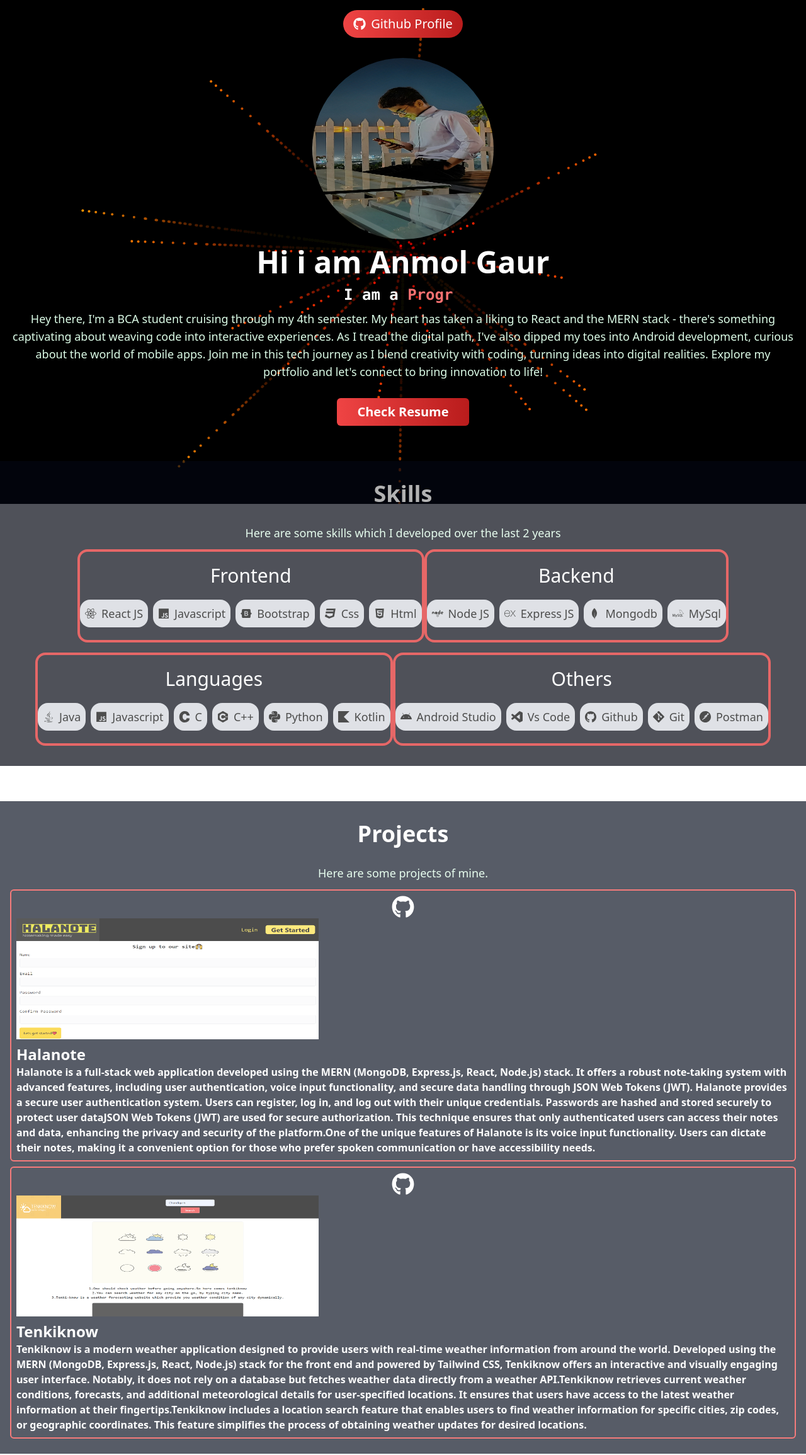
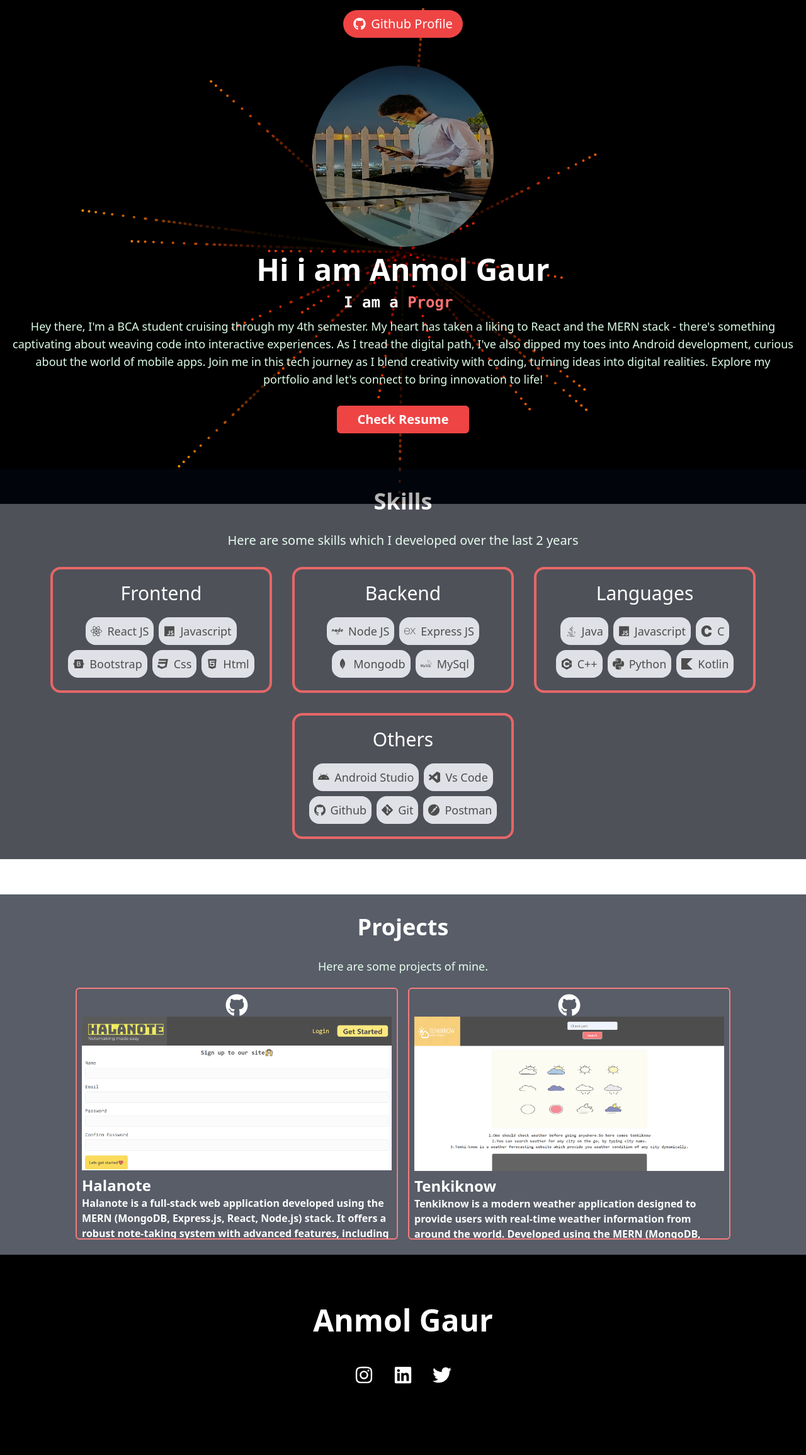
Before and after one commit to Anmolgaur7/portfolio, a React (Create React App) app: page / in a window 1280 px wide. Shown: the whole page at 63% size. Built offline with nearby package versions, Linux system fonts and the light colour scheme.

Commit message:
completed

```diff
--- a/public/index.html
+++ b/public/index.html
@@ -26,7 +26,7 @@
     -->
     <title>React App</title>
   </head>
-  <body>
+  <body style=" overflow-x: hidden;">
     <noscript>You need to enable JavaScript to run this app.</noscript>
     <div id="root"></div>
     <!--
--- a/src/App.css
+++ b/src/App.css
@@ -1,5 +1,5 @@
 .App {
-  text-align: center;
+  text-align: center;;
 }
 
 .App-logo {
--- a/src/App.js
+++ b/src/App.js
@@ -2,6 +2,8 @@ import Particle from "../src/components/particles";
 import Aboutme from "./components/Aboutme";
 import Skills from "./components/skills";
 import Project from "./components/project";
+import Footer from "./components/footer";
+
 
 function App() {
   return (
@@ -10,6 +12,7 @@ function App() {
     <Aboutme/>
     <Skills/>
     <Project/>
+    <Footer/>
     </>
   );
 }
--- a/src/components/Aboutme.jsx
+++ b/src/components/Aboutme.jsx
@@ -5,8 +5,8 @@ import { FaGithub } from 'react-icons/fa';
 function Aboutme() {
   return (
     <>
-      <div className='flex justify-center p-4'>
-        <a href=""><button className='rounded-3xl  bg-gradient-to-r flex justify-center items-center from-red-500 to-red-700  text-white text-xl pt-2 pb-2 pr-4 pl-4'> <FaGithub className='mr-2'/>Github Profile</button></a>
+      <div className='flex justify-center p-4 mb-3'>
+        <a href="https://github.com/Anmolgaur7"><button className='rounded-3xl  bg-red-500 flex justify-center items-center text-white text-xl pt-2 pb-2 pr-4 pl-4'> <FaGithub className='mr-2'/>Github Profile</button></a>
       </div>
       <div className='flex flex-col items-center pt-4'>
         <img src={mine} className='w-[18rem] h-[18rem] rounded-full' alt='image' />
@@ -33,7 +33,7 @@ function Aboutme() {
             As I tread the digital path, I've also dipped my toes into Android development, curious about the world of mobile apps.
             Join me in this tech journey as I blend creativity with coding, turning ideas into digital realities. Explore my portfolio and let's connect to bring innovation to life!</p>
         </div>
-        <button className='rounded-md bg-gradient-to-r from-red-500 to-red-700 text-white text-xl pr-8 pl-8 pt-2 pb-2 mt-7 mb-2s font-bold'>Check Resume</button>
+        <button className='rounded-md bg-red-500 text-white text-xl pr-8 pl-8 pt-2 pb-2 mt-7 mb-2s font-bold'>Check Resume</button>
       </div>
     </>
   )
--- /dev/null
+++ b/src/components/footer.jsx
@@ -0,0 +1,18 @@
+import React from 'react'
+import { FaInstagram, FaLinkedin, FaTwitter } from 'react-icons/fa'
+
+function footer() {
+  return (
+    <div className=' bg-black justify-center flex-col items-center flex p-12 md:p-20 '>
+     <h1 className='text-4xl text-white font-bold font-sans md:text-5xl'>Anmol Gaur</h1>
+
+     <div className='p-4  text-white flex  text-2xl mt-4 justify- flex-wrap'>
+    <a href="https://www.instagram.com/anmol____gaur/"><FaInstagram className=' m-2  hover:text-red-400 md:m-4 text-3xl'/></a>
+    <a href="https://www.linkedin.com/in/anmol-gaur-79963222b/"><FaLinkedin className=' m-2 hover:text-red-400 md:m-4 text-3xl'/></a>
+    <a href="https://twitter.com/AnmolGaur26"><FaTwitter className=' m-2 hover:text-red-400 md:m-4 text-3xl'/></a>
+     </div>
+    </div>
+  )
+}
+
+export default footer
--- a/src/components/project.jsx
+++ b/src/components/project.jsx
@@ -4,10 +4,10 @@ import  Projectcard  from "../components/projectcard";
 
 export default function project() {
   return (
-    <div className='bg-gray-900 container mt-14 min-h-fit opacity-70 flex flex-col p-4 justify-center'>
+    <div className='bg-gray-900  mt-14 min-h-fit w-screen opacity-70 flex flex-col p-4 justify-center'>
         <h1 className='text-4xl font-bold font-sans text-center text-white p-4'>Projects</h1>
         <p className='text-lg font-medium font-sans text-center pl-6 pr-6 text-green-100 m-3 '>Here are some projects of mine.</p>
-        <div className=''>
+        <div className='flex flex-col justify-center items-center md:flex-row flex-wrap'>
          {
           projectdata.map(proj=>(
           <Projectcard pimage={proj.pimage} ptitle={proj.ptitle} pdesc={proj.pdesc} plink={proj.plink}/>
--- a/src/components/projectcard.jsx
+++ b/src/components/projectcard.jsx
@@ -4,11 +4,11 @@ import {FaGithub} from "react-icons/fa";
 export default function projectcard(props)
 {
   return (
-    <div className='container  border-2 border-red-500 rounded-md flex-col p-2 mb-2 text-white'>
+    <div className=' border-2 w-[70vw] h-[50vh] border-red-500 rounded-md p-2 m-2 text-white overflow-scroll md:w-[40vw] h-[50vh] overflow-x-hidden   '>
      <div className='flex justify-center items-center'>
-     <a href={props.plink}><FaGithub className='text-4xl text-center hover:text-red-400'/></a>
+     <a href={props.plink}><FaGithub className='text-4xl text-center  hover:text-red-400'/></a>
     </div>
-    <img src={props.pimage} className='w-[30rem] h-[12rem] mb-2' alt="project"/>
+    <img src={props.pimage} className='mb-2 w-auto' alt="project"/>
     <h1 className='text-2xl font-bold font-sans text-white '>{props.ptitle}</h1>
     <h1 className='text-md font-semibold font-sans text-white'>{props.pdesc}</h1>
     </div>
--- a/src/components/skills.jsx
+++ b/src/components/skills.jsx
@@ -7,12 +7,12 @@ function skills() {
   return (
     <div className='bg-gray-950 mt-14 min-h-fit opacity-70 flex flex-col p-4 justify-center'>
     <div>
-    <h1 className='text-4xl font-bold font-sans text-center text-white p-4'>Skills</h1>
-    <p className='text-lg font-medium font-sans text-center pl-6 pr-6 text-green-100 m-3 '>Here are some skills which I developed over the last 2 years</p>
+    <h1 className='text-4xl font-bold font-sans text-center text-white p-4 '>Skills</h1>
+    <p className='text-lg font-medium font-sans text-center pl-6 pr-6 text-green-100 m-3 sm: text-xl '>Here are some skills which I developed over the last 2 years</p>
     </div>
-    <div className='flex justify-center flex-wrap items-center'>
+    <div className='flex justify-center flex-wrap items-center '>
  <Slide triggerOnce={true}>
-    <div className='bg-gray-950 text-white border-4 w-full rounded-2xl mb-4  border-red-600 pt-3 pb-5 pr-15 pl-15 text-center'>
+    <div className='bg-gray-950 text-white border-4 w-[22rem] container rounded-2xl mb-4  border-red-600 pt-3 pb-5 pr-15 pl-15 text-center sm: m-4'>
     <h1 className='text center text-3xl font-medium p-2 mb-3'>Frontend</h1>
     <div className=' justify-center flex-wrap flex  gap-2 '>
       <div className=' text-black border-red-600 text-lg font-medium flex items-center  bg-gray-300 p-2 rounded-2xl hover:bg-blue-400'>
@@ -38,7 +38,7 @@ function skills() {
     </div>
     </Slide>
     <Slide triggerOnce={true}>
-    <div className='bg-gray-950 text-white border-4 w-full rounded-2xl mb-4 border-red-600 pt-3 pb-5 pr-15 pl-15 text-center'>
+    <div className='bg-gray-950 text-white border-4  w-[22rem] rounded-2xl mb-4 border-red-600 pt-3 pb-5 pr-15 pl-15 text-center sm: m-4'>
     <h1 className='text center text-3xl font-medium p-2 mb-3'>Backend</h1>
     <div className=' justify-center flex-wrap flex  gap-2 '>
       <div className=' text-black border-red-600 text-lg font-medium flex items-center  bg-gray-300 p-2 rounded-2xl hover:bg-green-400'>
@@ -58,7 +58,7 @@ function skills() {
     </div>
     </div>
     </div>
-    <div className='bg-gray-950 text-white border-4 w-full rounded-2xl mb-4  border-red-600 pt-3 pb-5 pr-15 pl-15 text-center'>
+    <div className='bg-gray-950 text-white border-4 w-[22rem] rounded-2xl mb-4  border-red-600 pt-3 pb-5 pr-15 pl-15 text-center sm: m-4'>
     <h1 className='text center text-3xl font-medium p-2 mb-3'>Languages</h1>
     <div className=' justify-center flex-wrap flex  gap-2 '>
       <div className=' text-black border-red-600 text-lg font-medium flex items-center  bg-gray-300 p-2 rounded-2xl hover:bg-blue-400'>
@@ -89,7 +89,7 @@ function skills() {
     </div>
     </Slide>
    <Slide triggerOnce={true}>
-    <div className='bg-gray-950 text-white border-4 w-full rounded-2xl mb-4  border-red-600 pt-3 pb-5 pr-15 pl-15 text-center'>
+    <div className='bg-gray-950 text-white border-4 w-[22rem] rounded-2xl mb-4  border-red-600 pt-3 pb-5 pr-15 pl-15 text-center sm: m-4'>
     <h1 className='text center text-3xl font-medium p-2 mb-3'>Others</h1>
     <div className=' justify-center flex-wrap flex  gap-2 '>
       <div className=' text-black border-red-600 text-lg font-medium flex items-center  bg-gray-300 p-2 rounded-2xl hover:bg-green-400'>
--- a/tailwind.config.js
+++ b/tailwind.config.js
@@ -2,6 +2,9 @@
 module.exports = {
   content: ["./src/**/*.{js,jsx,ts,tsx}"],
   theme: {
+    backgroundImage: {
+      'footer': "url('../src/images/foterbg.png')",
+    },
     extend: {},
   },
   plugins: [],
```
Also changed, not shown: src/images/foterbg.png (added).
